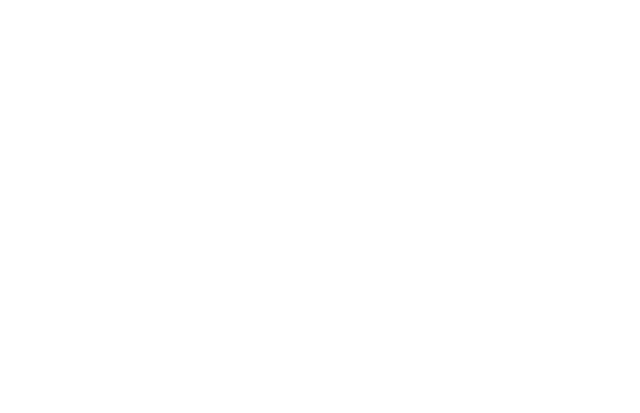
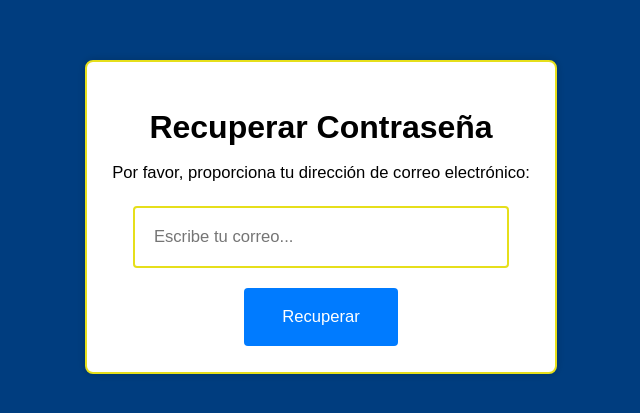
Before and after one commit to GabrielBeltran7/PlayClub-Front, a React (Vite) app: page /CustomModal in a window 1280 px wide. Before the commit this address had no page. Shown: the part 183-596 px from the top of the page, without its empty margins (319-959 px from the left). Built offline with nearby package versions, Linux system fonts and the light colour scheme.

Commit message:
crear componenterecuperar contraseña

```diff
--- a/src/App.jsx
+++ b/src/App.jsx
@@ -9,9 +9,10 @@
 import HomeSubAdmin from "./Views/HomeSubAdmin/HomeSubAdmin";
 import CargaPuntosUser from "./Components/CargarPuntosUser/CargaPuntosUser";
 import GanadoresCarrera from "./Components/GanadoresCarrera/GanadoresCarrera";
+import CustomModal from "./Components/RecuperarContraseña/CustomModal";
 import { useSelector } from "react-redux";
-axios.defaults.baseURL = "https://win123.onrender.com/";
-//axios.defaults.baseURL = "http://localhost:3001/";
+//axios.defaults.baseURL = "https://win123.onrender.com/";
+axios.defaults.baseURL = "http://localhost:3001/";
 function App() {
   const user = useSelector((state) => state.user);
 
@@ -20,6 +21,7 @@
       <Routes>
         <Route exact path="/" element={<Landing />} />
         <Route path="/home" element={<Home />} />
+        <Route path="/CustomModal" element={<CustomModal />} />
         <Route path="/GanadoresCarrera" element={<GanadoresCarrera />} />
         <Route path={`/homeadmin/:username`} element={<HomeAdmin />} />
         {/* <Route path="/homeadmin/" element={<HomeAdmin  />} /> */}
--- /dev/null
+++ b/src/Components/RecuperarContraseña/CustomModal.jsx
@@ -0,0 +1,60 @@
+import React, { useState } from 'react';
+import styles from './customModal.module.css'; // Importa los estilos CSS
+import { useDispatch } from 'react-redux';
+
+function CustomModal(props) {
+  const { show, handleClose, children } = props;
+
+  const [inputValue, setInputValue] = useState({
+    email:""
+  });
+
+  const [isValidEmail, setIsValidEmail] = useState(true); // Estado para el resultado de la validación
+  const dispatch= useDispatch()
+
+  const handleInputChange = (event) => {
+    setInputValue({
+        ...inputValue,
+        [event.target.name]: event.target.value
+      });
+
+    // Validación de correo electrónico
+    const emailPattern = /^[a-zA-Z0-9._-]+@[a-zA-Z0-9.-]+\.[a-zA-Z]{2,4}$/;
+    setIsValidEmail(emailPattern.test(value));
+  };
+
+  const handleModalSubmit = () => {
+    // Verificar si el email ingresado es válido antes de cerrar el modal
+    if (isValidEmail) {
+      // Realizar alguna acción con el valor de inputValue si es válido
+    //   dispatch(recuperpassword(inputValue))
+      console.log("Pruebaaaa",inputValue)
+    } else {
+      // El email no es válido, puedes mostrar un mensaje de error o realizar alguna acción adicional
+      alert('Por favor, ingresa un correo electrónico válido.');
+    }
+  };
+
+  return (
+    <div className={`${styles['custom-modal']} ${show ? styles.show : ''}`}>
+      <div className={styles['modal-content']}>
+
+        <h1 className={styles['modal-title']}>Recuperar Contraseña</h1>
+        <p className={styles['modal-description']}>Por favor, proporciona tu dirección de correo electrónico:</p>
+        <input
+          type="text"
+          name='email'
+          onChange={handleInputChange}
+          className={`${styles['modal-input']} ${!isValidEmail ? styles['invalid-input'] : ''}`}
+          placeholder="Escribe tu correo..."
+        />
+        <button className={styles['modal-button']} onClick={handleModalSubmit}>
+          Recuperar
+        </button>
+        {children}
+      </div>
+    </div>
+  );
+}
+
+export default CustomModal;
--- /dev/null
+++ b/src/Components/RecuperarContraseña/CustomModal.module.css
@@ -0,0 +1,95 @@
+/* Estilos para el fondo de la página */
+body {
+  background-color: #007bff; /* Cambia el color de fondo de la página a azul (#007bff) o el que desees */
+  margin: 0;
+  padding: 0;
+  font-family: Arial, sans-serif;
+}
+
+/* Estilos para el modal */
+.custom-modal {
+  display: none;
+  position: fixed;
+  z-index: 1;
+  left: 0;
+  top: 0;
+  width: 100%;
+  height: 100%;
+  background-color: rgba(0, 0, 0, 0.5);
+  display: flex;
+  justify-content: center;
+  align-items: center;
+}
+
+.custom-modal.show {
+  display: flex;
+}
+
+/* Estilos para el contenido del modal en dispositivos web */
+.modal-content {
+  background-color: #fff; /* Cambia el color de fondo del modal al que desees */
+  color: #000; /* Cambia el color del texto a negro o el que desees */
+  padding: 2vw; /* Ajusta el padding en unidades de viewport width (vw) */
+  border-radius: 8px;
+  text-align: center;
+  position: relative;
+  box-shadow: 0px 0px 10px rgba(0, 0, 0, 0.2);
+  border: 2px solid rgb(230, 223, 27); /* Agrega un borde de 2px con el color especificado */
+  max-width: 40%; /* Ajusta el ancho máximo en porcentaje */
+}
+
+/* Estilos para el contenido del modal en dispositivos móviles */
+@media (max-width: 768px) {
+  .modal-content {
+    padding: 15vw; /* Ajusta el padding en unidades de viewport width (vw) para dispositivos móviles */
+    max-width: 150%; /* Ajusta el ancho máximo en porcentaje para dispositivos móviles */
+  }
+}
+
+/* Estilos para el botón de cierre */
+.close-button {
+  position: absolute;
+  top: 1vw; /* Ajusta la posición en viewport width (vw) */
+  right: 1vw; /* Ajusta la posición en viewport width (vw) */
+  font-size: 2vw; /* Ajusta el tamaño de fuente en viewport width (vw) */
+  font-weight: bold;
+  cursor: pointer;
+}
+
+/* Estilos para el título */
+.modal-title {
+  font-size: 2.5vw; /* Ajusta el tamaño de fuente en viewport width (vw) */
+  margin-bottom: 1vw; /* Ajusta el margen en viewport width (vw) */
+}
+
+/* Estilos para la descripción */
+.modal-description {
+  font-size: 1.3vw; /* Ajusta el tamaño de fuente en viewport width (vw) */
+  margin-bottom: 1.8vw; /* Ajusta el margen en viewport width (vw) */
+}
+
+/* Estilos para el campo de entrada de texto */
+.modal-input {
+  width: 80%;
+  padding: 1.5vw; /* Ajusta el padding en viewport width (vw) */
+  margin-bottom: 1.5vw; /* Ajusta el margen en viewport width (vw) */
+  border: 2px solid rgb(230, 223, 27); /* Agrega un borde de 2px con el color especificado */
+  border-radius: 4px;
+  font-size: 1.3vw; /* Ajusta el tamaño de fuente en viewport width (vw) */
+}
+
+/* Estilos para el botón */
+.modal-button {
+  background-color: #007bff; /* Cambia el color de fondo del botón al que desees */
+  color: #fff; /* Cambia el color del texto del botón a blanco o el que desees */
+  padding: 1.5vw 3vw; /* Ajusta el padding en viewport width (vw) */
+  border: none;
+  border-radius: 4px;
+  cursor: pointer;
+  font-size: 1.3vw; /* Ajusta el tamaño de fuente en viewport width (vw) */
+}
+
+.modal-button:hover {
+  background-color: #0056b3; /* Cambia el color de fondo al hacer hover al que desees */
+  color: #fff; /* Cambia el color del texto del botón al hacer hover al que desees */
+}
--- a/src/Components/login/Login.jsx
+++ b/src/Components/login/Login.jsx
@@ -73,7 +73,9 @@
       });
     }
   };
-
+  const redirigirACustomModal = () => {
+    navigate('/CustomModal');
+  };
   return (
     <div className={style.container}>
       <div className={style.registrate}>
@@ -116,7 +118,9 @@
             />
           </div>
           <button className={style.button}>Iniciar sesión</button>
+
         </form>
+        <button onClick={redirigirACustomModal} className={style.button}> Olvidate tu contraseña</button>
         <div className={style.logo}>
           <img
             src="https://res.cloudinary.com/dou3yyisb/image/upload/v1694444797/PlayGame/logo-removebg_haqooq.png"
--- a/src/Redux/Actions.js
+++ b/src/Redux/Actions.js
@@ -23,7 +23,8 @@
   POST_GANADORES,
   ALL_APUESTAS,
   ACT_DESACT_CARRERA,
-  GET_GANADORES
+  GET_GANADORES,
+  GET_RECARGAR_PUNTOS
 } from "./ActionsTypes";
 import axios from "axios";
 import Swal from "sweetalert2";
--- a/src/Views/HomeUser/Home.jsx
+++ b/src/Views/HomeUser/Home.jsx
@@ -342,7 +342,7 @@
   const carreraFilter = carrera.filter((c) => c.actydescarrera === true);
 
   const redirigirAInicio = () => {
-    navigate('/GanadoresCarrera'); // Redirige a la ruta de inicio (cambia '/' por la ruta correcta si es diferente)
+    navigate('/GanadoresCarrera');
   };
   return (
     <div className={style.container}>
```
